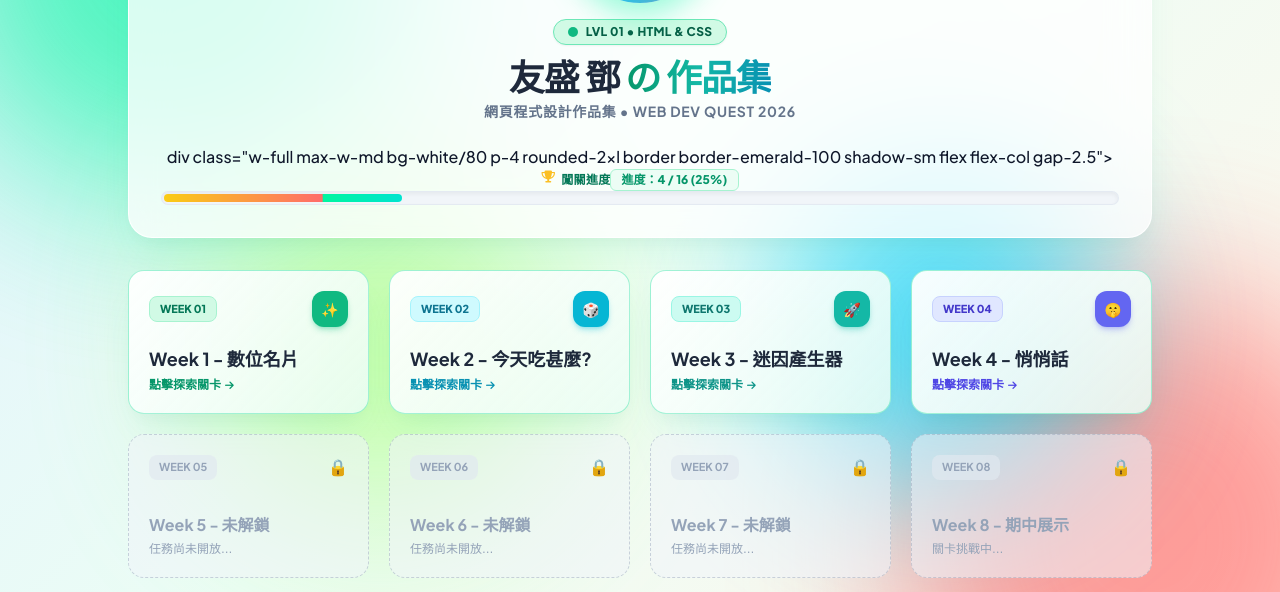
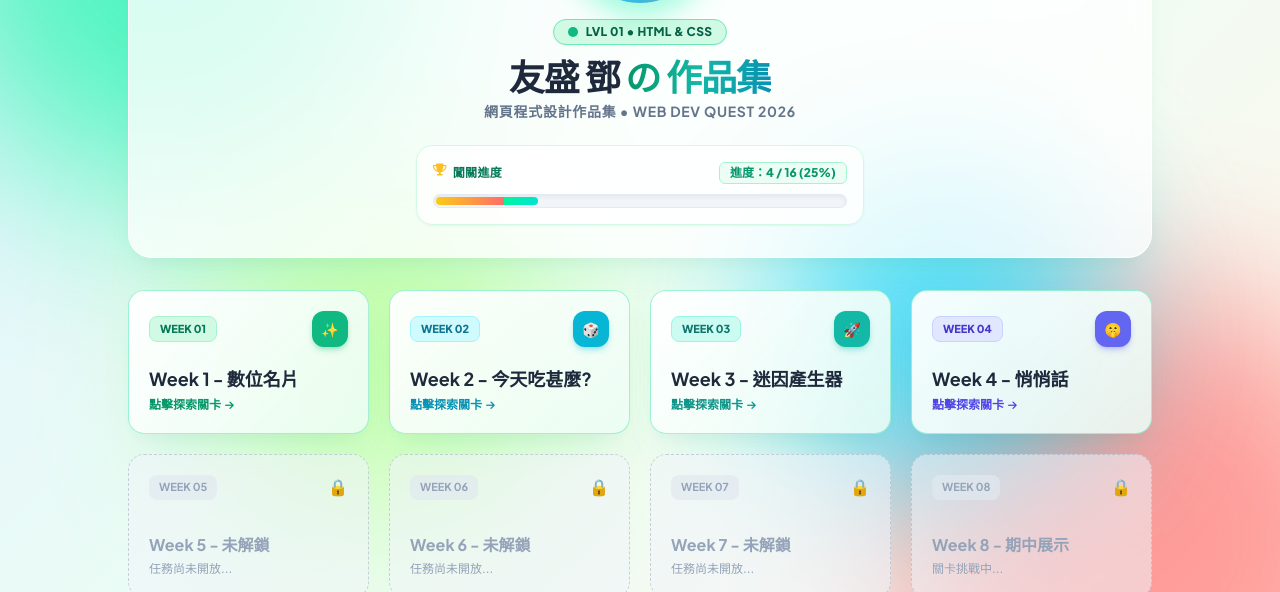
Before and after one commit to s26122162-sheng/s26122162-vibe, a plain HTML site: page index.html in a window 1280 px wide. Shown: the part 208-800 px from the top of the page. Drawn offline with nearby package versions, Linux system fonts and the light colour scheme.

Commit message:
Update index.html

```diff
--- a/index.html
+++ b/index.html
@@ -235,7 +235,7 @@
             </p>
 
             <!-- Quest Progress Status -->
-            div class="w-full max-w-md bg-white/80 p-4 rounded-2xl border border-emerald-100 shadow-sm flex flex-col gap-2.5">
+            <div class="w-full max-w-md bg-white/80 p-4 rounded-2xl border border-emerald-100 shadow-sm flex flex-col gap-2.5">
     <div class="flex justify-between items-center text-xs font-extrabold">
         <span class="text-emerald-700 flex items-center gap-1.5 tracking-wide">
             <i class="fa-solid fa-trophy text-amber-400 animate-bounce"></i> 闖關進度
```
